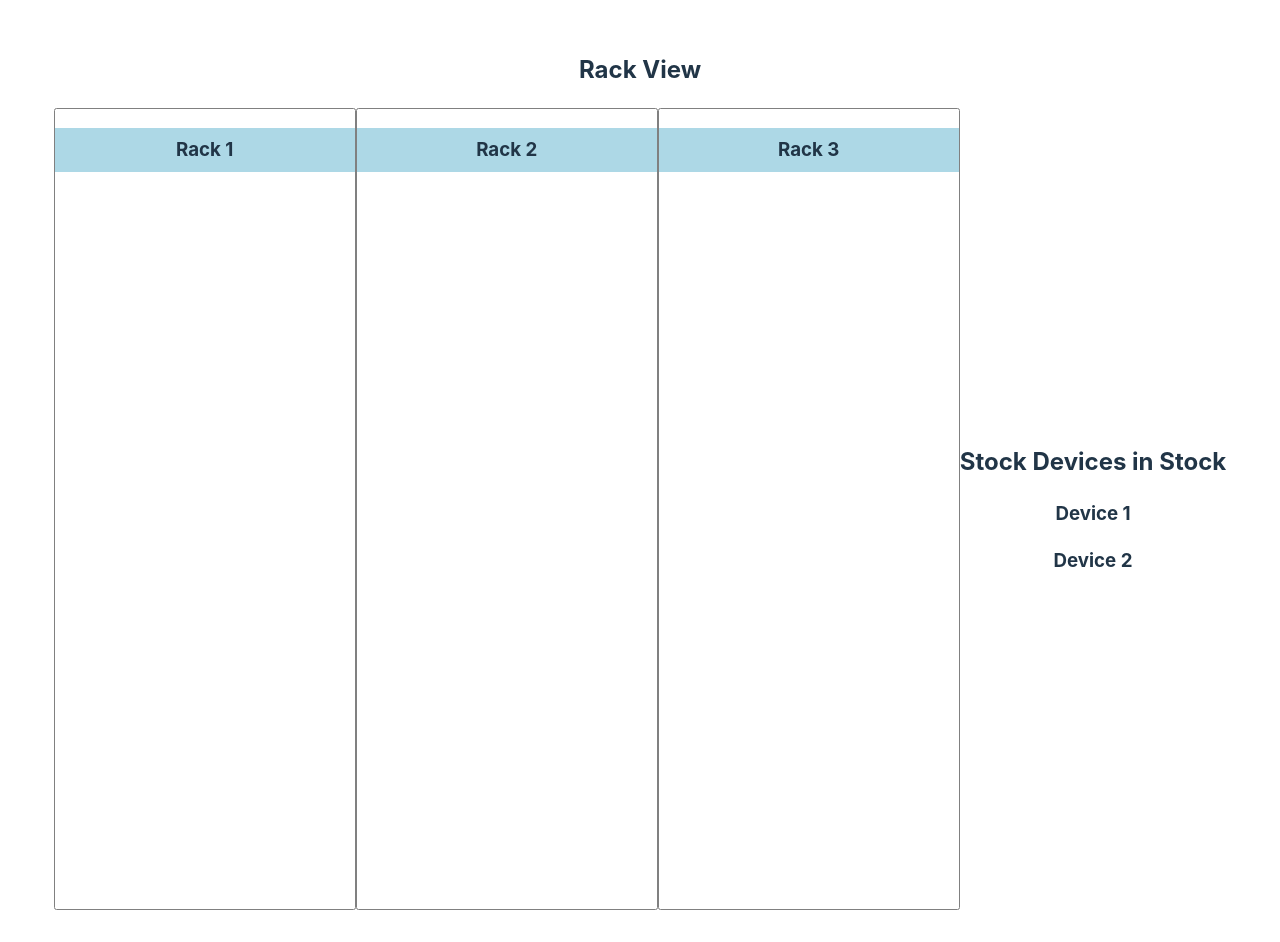
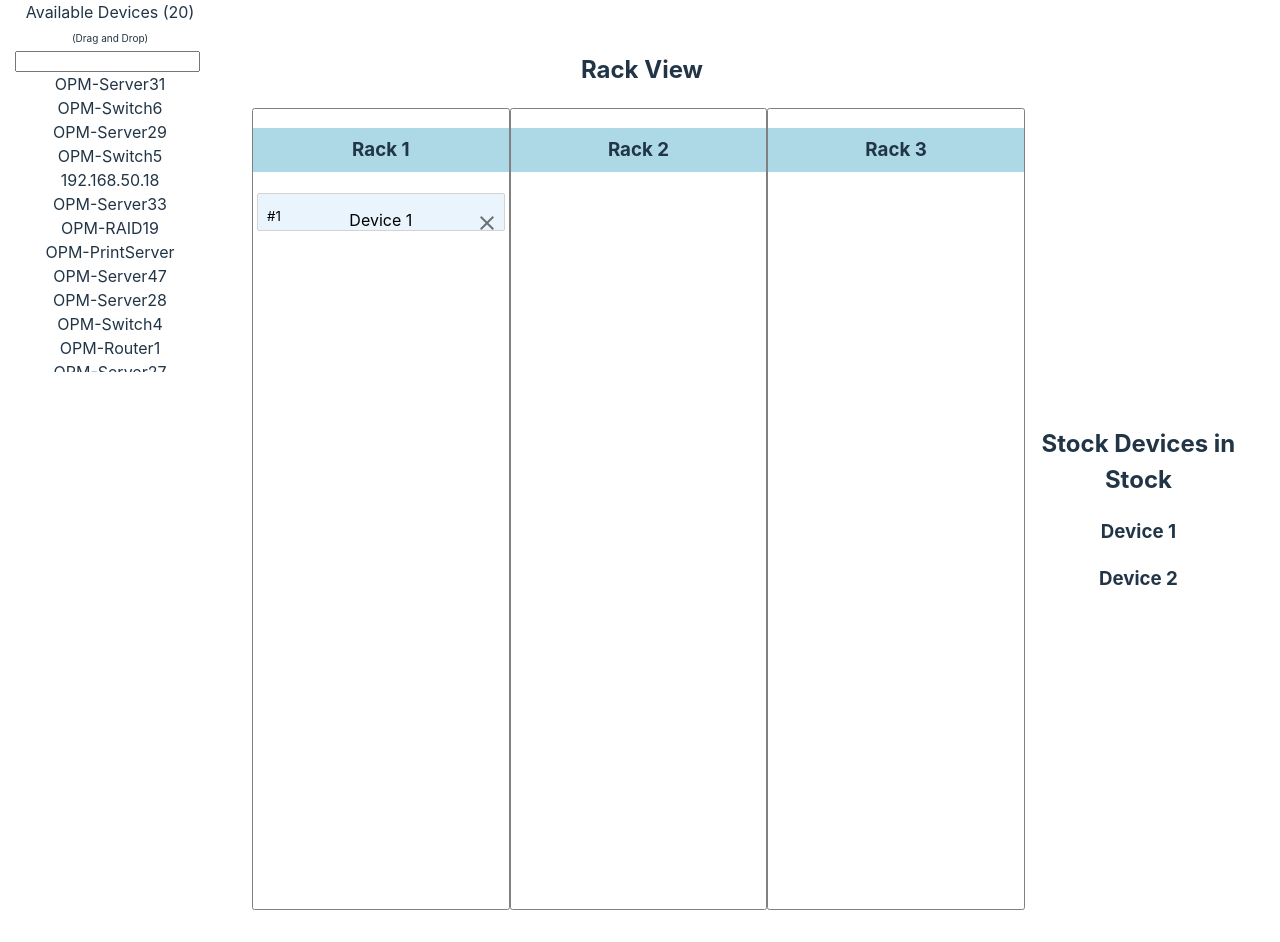
Before and after one commit to stellar-droid/kanbanBoard, a React (Vite) app: page / in a window 1280 px wide. Built offline with nearby package versions, Linux system fonts and the light colour scheme.

Commit message:
left panel added successfully

```diff
--- a/src/App.jsx
+++ b/src/App.jsx
@@ -3,12 +3,12 @@ import "./App.css";
 import Column from "./assets/components/Column";
 import KanbanBoard from "./assets/components/Kanbanboard";
 import Task from "./assets/components/Task";
-
+import Test from "./assets/components/test";
 function App() {
   return (
     <div className="App">
       <KanbanBoard />
-
+      <Test />
     </div>
   );
 }
--- a/src/assets/components/Kanbanboard.jsx
+++ b/src/assets/components/Kanbanboard.jsx
@@ -15,7 +15,7 @@ export default function KanbanBoard() {
   const [action, setAction] = useState(true);
 
   const staticData = [
-    // { userId: 1, id: 1, title: "Device 1", rack: "1" },
+    { userId: 1, id: 1, title: "Device 1", rack: "1" },
     // { userId: 2, id: 2, title: "Device 2", rack: "1" },
     // { userId: 3, id: 3, title: "Device 3", rack: "2" },
     // { userId: 4, id: 4, title: "Device 4", rack: "2" },
@@ -235,6 +235,7 @@ export default function KanbanBoard() {
             justifyContent: "space-between",
             alignItems: "center",
             flexDirection: "row",
+            marginLeft: "220px",
           }}
         >
           <Column
--- a/src/assets/components/LeftPanel.jsx
+++ b/src/assets/components/LeftPanel.jsx
@@ -5,7 +5,7 @@ const LeftPanel = ({ stockDevices, index, id }) => {
   return (
     <div>
       <h2>Stock Devices in Stock</h2>
-      <Droppable droppableId={id}>
+      <Droppable droppableId={id} isDroppable={false}>
         {(provided, snapshot) => (
           <div
             ref={provided.innerRef}
--- /dev/null
+++ b/src/assets/components/test.jsx
@@ -0,0 +1,68 @@
+import React from 'react';
+
+const RackDeviceList = () => {
+  const data = [
+    { id: '192.148.11.45', name: 'OPM-Server31' },
+    { id: '192.148.11.89', name: 'OPM-Switch6' },
+    { id: '192.148.11.43', name: 'OPM-Server29' },
+    { id: '192.148.11.87', name: 'OPM-Switch5' },
+    { id: '192.168.50.18', name: '192.168.50.18' },
+    { id: '192.148.11.47', name: 'OPM-Server33' },
+    { id: '192.148.11.82', name: 'OPM-RAID19' },
+    { id: '192.148.11.81', name: 'OPM-PrintServer' },
+    { id: '192.148.11.80', name: 'OPM-Server47' },
+    { id: '192.148.11.42', name: 'OPM-Server28' },
+    { id: '192.148.11.86', name: 'OPM-Switch4' },
+    { id: '192.148.11.85', name: 'OPM-Router1' },
+    { id: '192.148.11.41', name: 'OPM-Server27' },
+    { id: '192.148.11.40', name: 'OPM-Server26' },
+    { id: '192.148.11.116', name: 'OPM-Server54' },
+    { id: '192.148.11.114', name: 'OPM-Server53' },
+    { id: '192.148.11.113', name: 'OPM-Server52' },
+    { id: '192.148.11.79', name: 'OPM-RAID18' },
+    { id: '192.148.11.35', name: 'OPM-Server22' },
+    { id: '192.148.11.34', name: 'OPM-Server21' },
+  ];
+
+  return (
+    <div className="opmAddEditDeviceList" style={{ position: 'fixed', top: 0, left: 0 }}>
+      <div className="opmAddEditDeviceListhdr">
+        Available Devices (<span id="remaingDevList_Rck">{data.length}</span>)
+        <br />
+        <span style={{ fontSize: '10px', textDecoration: 'none', cursor: 'pointer' }} id="dragMenu">
+          (Drag and Drop)
+        </span>
+      </div>
+      <div
+        className="bvDeviceSrch"
+        style={{
+          top: '20px',
+          width: '91%',
+          marginLeft: '7px',
+        }}
+      >
+        <input type="text" id="rack_devNameSearchTxt" onKeyPress={() => {}} onKeyUp={() => {}} />
+      </div>
+      <div className="opmAddEditDeviceListContent" style={{ top: '50px', height: '300px', overflowY: 'auto' }}>
+        {/* Added container div for scroll */}
+        <div style={{ height: '100%', overflowY: 'scroll' }}>
+          <table cellspacing="0" cellpadding="0" style={{}} width="220px" id="rbDeviceTable" height="100px">
+            <tbody>
+              {data.map((item) => (
+                <tr key={item.id}>
+                  <td className="rackDevicesList">
+                    <div className="devdraggable ui-draggable ui-draggable-handle" id={item.id}>
+                      {item.name}
+                    </div>
+                  </td>
+                </tr>
+              ))}
+            </tbody>
+          </table>
+        </div>
+      </div>
+    </div>
+  );
+};
+
+export default RackDeviceList;
```
